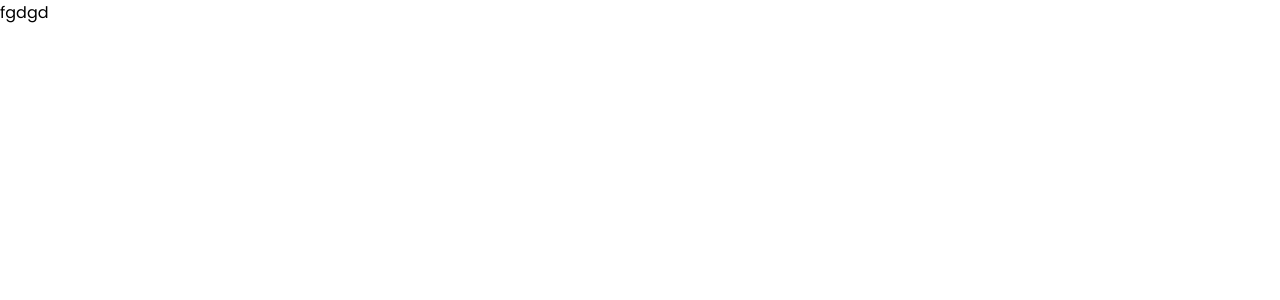
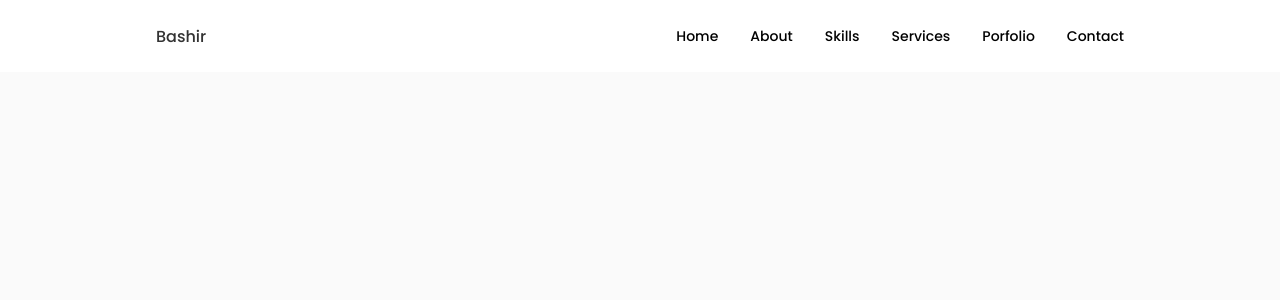
Before and after one commit to bashiribndawud/portfolio-website, a React (Create React App) app: page / in a window 1280 px wide. Shown: the top 300 px of the page. Built offline with nearby package versions, Linux system fonts and the light colour scheme.

Commit message:
header done

```diff
--- a/public/index.html
+++ b/public/index.html
@@ -11,6 +11,7 @@
     />
     <link rel="apple-touch-icon" href="%PUBLIC_URL%/logo192.png" />
     <link rel="manifest" href="%PUBLIC_URL%/manifest.json" />
+    <link rel="stylesheet" href="https://unicons.iconscout.com/release/v4.0.8/css/line.css">
     <title>React App</title>
   </head>
   <body>
--- a/src/App.css
+++ b/src/App.css
@@ -5,10 +5,10 @@
     /* ============colors========== */
     --hue: 0;
     --sat: 0%;
-    --title-color: hsl(var(--hue), var(--sat), 20%)
-    --title-color-dark: hsl(var(--hue), var(--sat), 0%)
-    --text-color: hsl(var(--hue), var(--sat), 46%)
-    --body-color: hsl(var(--hue), var(--sat), 98%)
+    --title-color: hsl(var(--hue), var(--sat), 20%);
+    --title-color-dark: hsl(var(--hue), var(--sat), 0%);
+    --text-color: hsl(var(--hue), var(--sat), 46%);
+    --body-color: hsl(var(--hue), var(--sat), 98%);
     --container-color: #fff;
 
     /* =============FONT and Typography */
@@ -166,7 +166,10 @@
 /* =====================Breakpoint================= */
 /* Large Devices */
 @media screen and (max-width: 992px){
-
+    .container{
+        margin-left: var(--mb-1-5);
+        margin-right: var(--mb-1-5)
+    }
 }
 
 /* Medium Devices */
@@ -180,5 +183,8 @@
 
 /* Small Devices */
 @media screen and (max-width: 350px){
-
+    .container{
+        margin-left: var(--mb-1);
+        margin-right: var(--mb-1);
+    }
 }
--- a/src/App.js
+++ b/src/App.js
@@ -1,13 +1,10 @@
-
 import './App.css';
-
+import Header from './components/Header/Header';
 function App() {
   return (
-    <div className="App">
-      <header className="App-header">
-       fgdgd
-      </header>
-    </div>
+    <>
+      <Header />
+    </>
   );
 }
 
--- /dev/null
+++ b/src/components/Header/Header.jsx
@@ -0,0 +1,65 @@
+import React, { useState } from "react";
+import "./header.css";
+const Header = () => {
+    const [showMenu, setShowMenu] = useState(false)
+  return (
+    <header className="header">
+      <nav className="nav container">
+        <a href="index.html" className="nav__logo">
+          Bashir
+        </a>
+
+        <div className={`nav__menu ${showMenu ? "show__menu" : ""}`}>
+          <ul className="nav__list grid">
+            <li className="nav__item">
+              <a href="#home" className="nav__link active-link">
+                <i class="uil uil-estate nav__icon"></i> Home
+              </a>
+            </li>
+
+            <li className="nav__item">
+              <a href="#about" className="nav__link active-link">
+                <i class="uil uil-user nav__icon"></i> About
+              </a>
+            </li>
+
+            <li className="nav__item">
+              <a href="#skills" className="nav__link active-link">
+                <i class="uil uil-file-alt nav__icon"></i> Skills
+              </a>
+            </li>
+
+            <li className="nav__item">
+              <a href="#services" className="nav__link active-link">
+                <i class="uil uil-briefcase-alt nav__icon"></i> Services
+              </a>
+            </li>
+
+            <li className="nav__item">
+              <a href="#porfolio" className="nav__link active-link">
+                <i class="uil uil-scenery nav__icon"></i> Porfolio
+              </a>
+            </li>
+
+            <li className="nav__item">
+              <a href="#contact" className="nav__link active-link">
+                <i class="uil uil-message nav__icon"></i> Contact
+              </a>
+            </li>
+          </ul>
+
+          <i
+            class="uil uil-times nav__close"
+            onClick={() => setShowMenu(!showMenu)}
+          ></i>
+        </div>
+
+        <div className="nav__toggle" onClick={() => setShowMenu(!showMenu)}>
+          <i class="uil uil-apps"></i>
+        </div>
+      </nav>
+    </header>
+  );
+};
+
+export default Header;
--- /dev/null
+++ b/src/components/Header/header.css
@@ -0,0 +1,126 @@
+.header {
+  width: 100%;
+  position: fixed;
+  top: 0;
+  left: 0;
+  right: 0;
+  z-index: var(--z-fixed);
+  background-color: var(--container-color);
+}
+
+.nav {
+  height: calc(var(--header-height) + 1.5rem);
+  display: flex;
+  justify-content: space-between;
+  align-items: center;
+  column-gap: 1rem;
+}
+
+.nav__logo,
+.nav__toggle {
+  color: var(--title-color);
+  font-weight: var(--font-medium);
+}
+
+.nav__list {
+  display: flex;
+  column-gap: 2rem;
+}
+
+.nav__link {
+  display: flex;
+  flex-direction: column;
+  align-items: center;
+  font-size: var(--small-font-size);
+  color: var(--title-color);
+  font-weight: var(--font-medium);
+  transition: 0.3s;
+}
+
+.nav__icon {
+}
+
+.nav__icon,
+.nav__close,
+.nav__toggle {
+  display: none;
+}
+
+/* Active Links */
+.active-link,
+.nav__link:hover {
+  color: var(--title-color-dark);
+}
+
+/* =====================Breakpoint================= */
+@media screen and (max-width: 768px) {
+  .header {
+    top: initial;
+    bottom: 0;
+  }
+  .nav {
+    height: var(--header-height);
+  }
+
+  .nav__menu {
+    position: fixed;
+    bottom: -100%;
+    left: 0;
+    width: 100%;
+    background-color: #fff;
+    padding: 2rem 1.5rem 4rem;
+    border-radius: 1.5rem 1.5rem 0 0;
+    box-shadow: 0 -1px 4px rgba(0, 0, 0, 0.1);
+    transition: .5s;
+  }
+
+
+  /* Show Menu */
+  .show__menu {
+    bottom: 0;
+  }
+
+  .nav__list {
+    display: grid;
+    grid-template-columns: repeat(3, 1fr);
+    grid-column-gap: 4rem;
+
+  }
+
+  .nav__icon {
+    font-size: 1.2rem;
+  }
+
+  .nav__close {
+    position: absolute;
+    right: 1.3rem;
+    bottom: 0.5rem;
+    font-size: 1.5rem;
+    cursor: pointer;
+    color: var(--title-color);
+  }
+
+  .nav__close:hover {
+    color: var(--title-color-dark);
+  }
+
+  .nav__toggle {
+    font-size: 1.2rem;
+    cursor: pointer;
+  }
+
+  .nav__icon,
+  .nav__close,
+  .nav__toggle {
+    display: block;
+  }
+}
+
+@media screen and (max-width: 350px) {
+  .nav__menu {
+    padding: 3rem 1.5rem;
+  }
+  .nav__list{
+    grid-column-gap: 1rem;
+  }
+}
```
